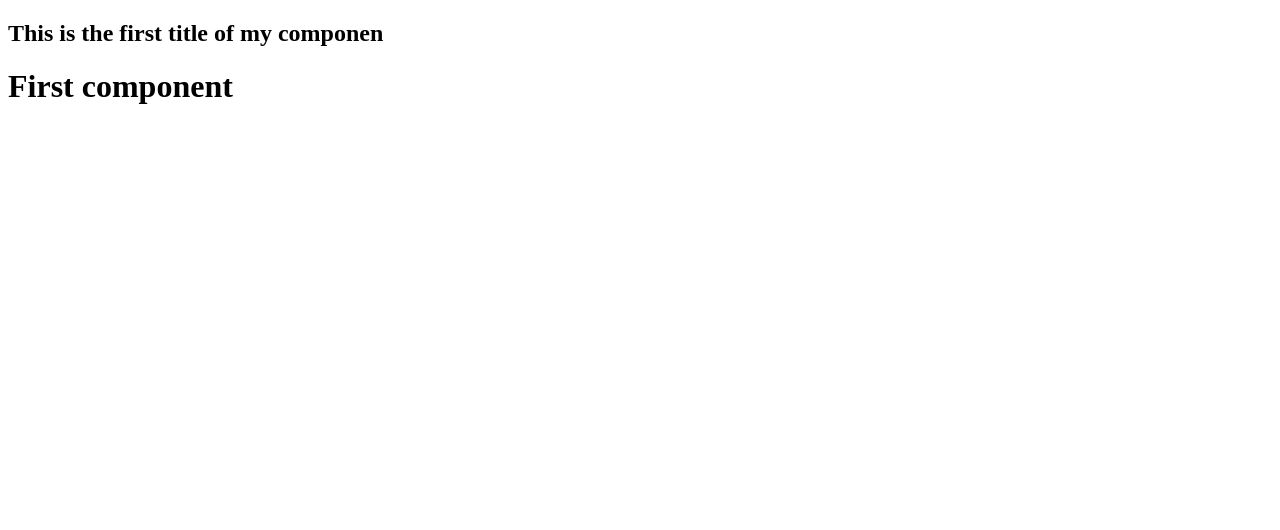
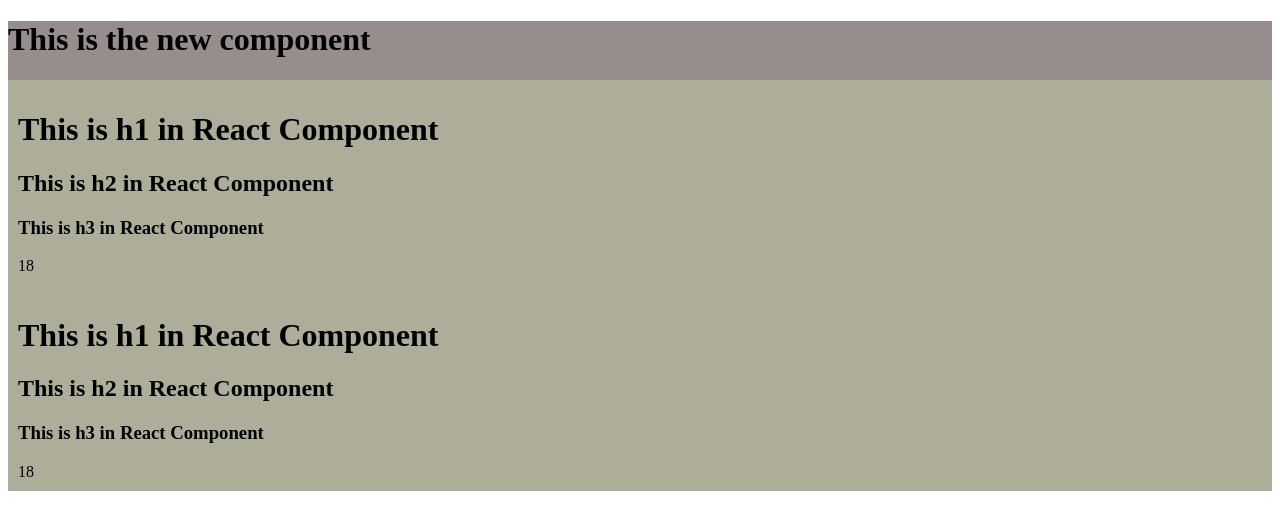
Before and after one commit to sushantkumbhar99/Namaste-React, a React (Vite) app: page / in a window 1280 px wide. Shown: the top 530 px of the page. Built offline with nearby package versions, Linux system fonts and the light colour scheme.

Commit message:
This is the Assignment no three

```diff
--- a/App.js
+++ b/App.js
@@ -12,17 +12,64 @@ import  ReactDOM from 'react-dom/client';
     //  const jsxHeading = <h1> Namaste React with sushant</h1>
     const root = ReactDOM.createRoot(document.getElementById("root"));
 
-    const Title = () =>{
-        return <h2> This is the first title of my componen </h2>
-    }
+//     const Title = () =>{
+//         return <h2> This is the first title of my component</h2>
+//     }
+
+
+// const add = 9+9;
+// console.log( add)
+//     const ComponentHeading = () =>  (
+//         <div id='compo'>
+//             <Title/>
+//         {add}
+//          <h1>First component</h1>
+//          </div>
+//     )
 
 
 
-    const ComponentHeading = () =>  (
-        <div id='compo'>
-            <Title/>
-         <h1>First component</h1>
-         </div>
-    )
+//Create a Nested header Element using React.createElement(h1,h2,h3 inside a div with class “title”)
+// const title =  React.createElement("div",{className:"title"},
+// [React.createElement("h1",{},"This is h1"),
+// React.createElement("h2",{},"This is h2"),
+// React.createElement("h3",{},"This is h3 in react")])
 
-root.render(<ComponentHeading/>);
+
+//Create the same element using JSX
+// const title =  <div className='title'>
+//     <h1>This is h1 in jsx</h1>
+//     <h2>This is h2 in jsx</h2>
+//     <h3>This is h3 in jsx</h3>
+// </div>
+
+
+//Create a functional component of the same with JSX
+
+//Pass attributes into the tag in JSX
+
+
+const add = 9+9;
+const Title = () =>(
+
+         <div className='title'>
+           <h1>This is h1 in React Component</h1>
+           <h2>This is h2 in React Component</h2>
+           <h3>This is h3 in React Component</h3>
+           {add}
+        </div>
+)
+
+
+//Composition of Component(Add a component inside another)
+
+
+const  Title2 = () => (
+     <div id='title2'>
+        <h1>This is the new component</h1>
+      {<Title/>}
+      {<Title></Title>}
+     </div>
+)
+
+ root.render(<Title2/>);
--- a/index.css
+++ b/index.css
@@ -1,4 +1,14 @@
-#heading
+.title
 {
-    color: red;
+    background-color: rgb(173, 173, 154);
+    color: rgb(0, 0, 0);
+    padding: 10px ;
+
 }
+
+#title2
+{
+    background-color: #978d8d;
+    color: black;
+
+}
```
